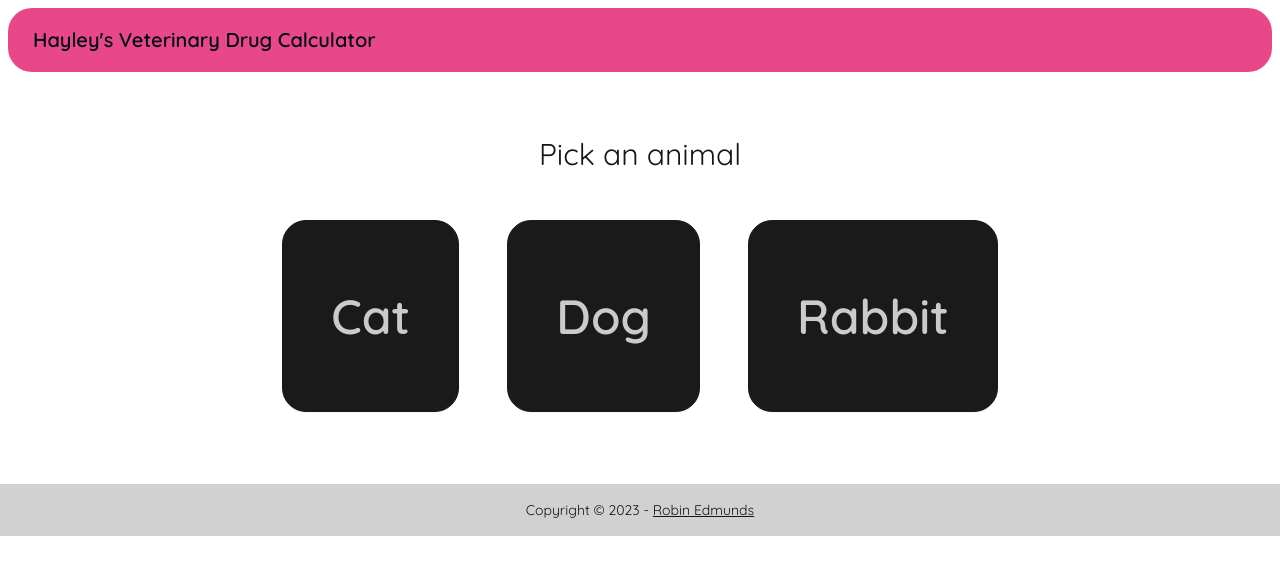
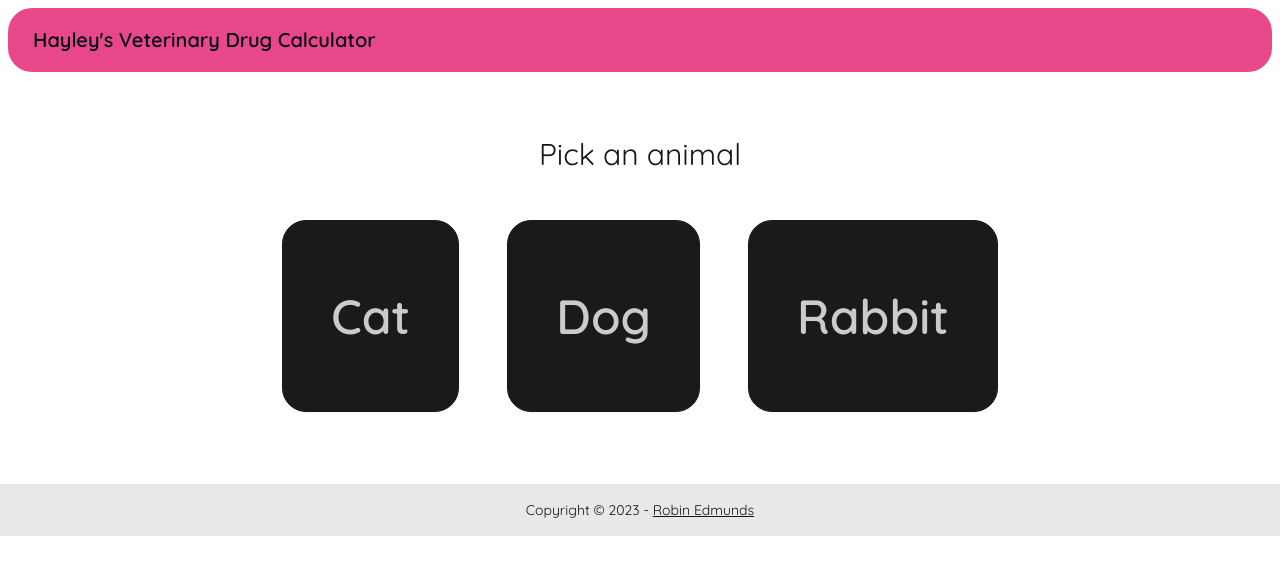
Before and after one commit to robinedmunds/vet-calc, a Next.js app: page / in a window 1280 px wide. Shown: the top 574 px of the page. Built offline with nearby package versions, Linux system fonts and the light colour scheme.

Commit message:
Chang bg colour of footer

```diff
--- a/src/pages/layout.tsx
+++ b/src/pages/layout.tsx
@@ -30,7 +30,7 @@
 
         {children}
       </div>
-      <footer className="footer footer-center bg-base-300 text-base-content p-4">
+      <footer className="footer footer-center bg-base-200 text-base-content p-4">
         <aside>
           <p>
             Copyright © {year} -{" "}
```
